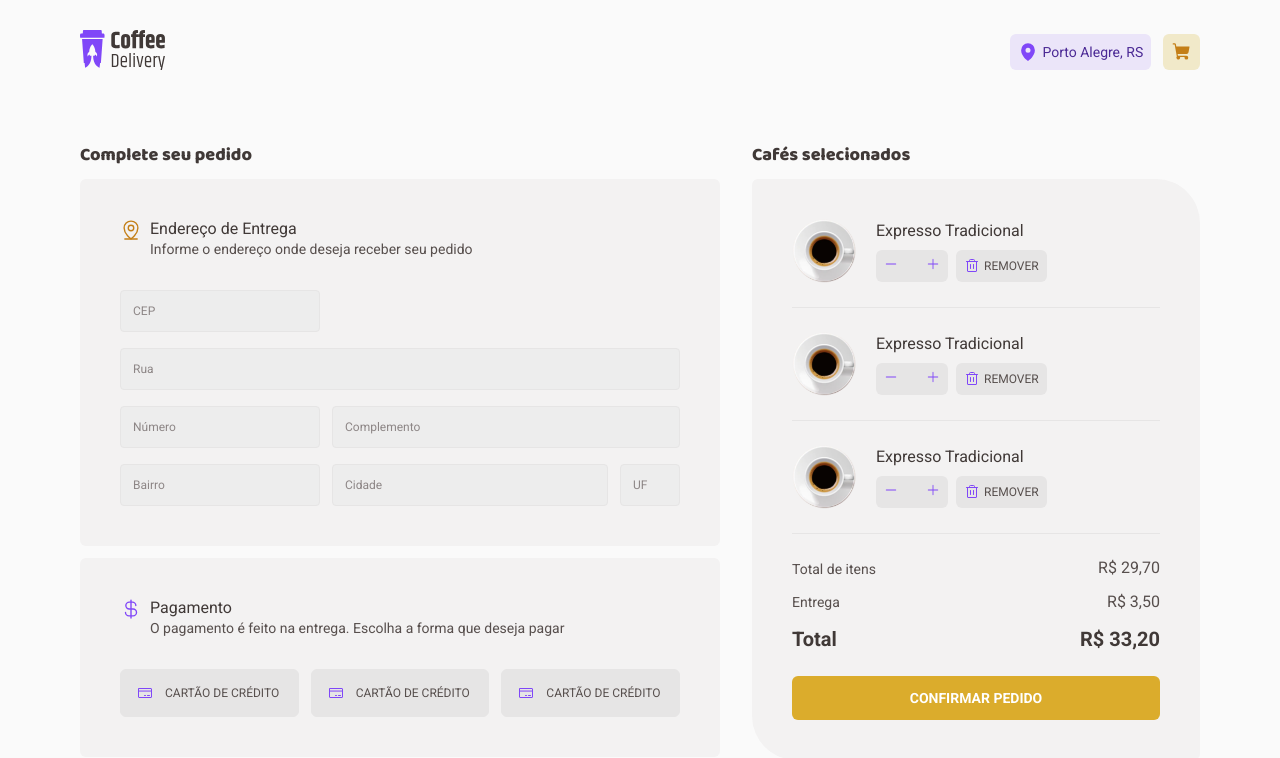
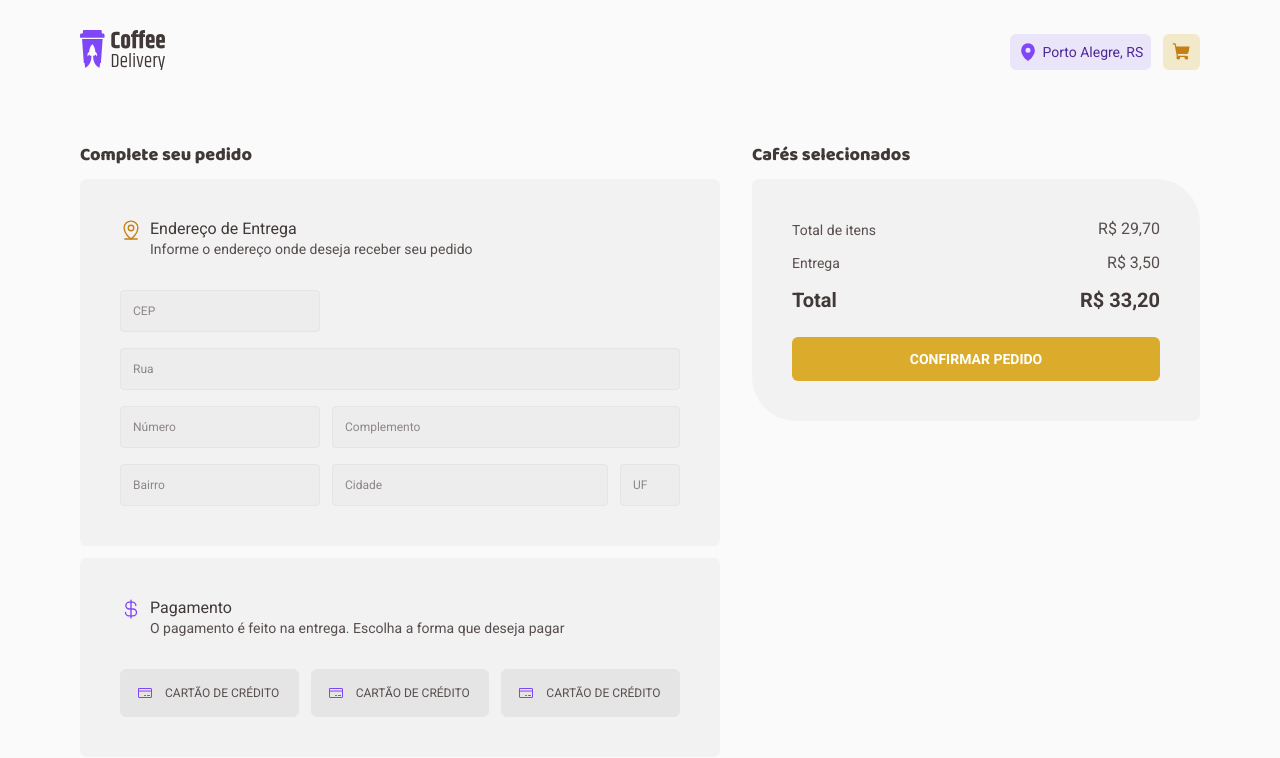
Before and after one commit to WD-GabrielKenji/Ignite-CoffeeDelivery, a React (Vite) app: page /completeOrder in a window 1280 px wide. Shown: the top 758 px of the page. Built offline with nearby package versions, Linux system fonts and the light colour scheme.

Commit message:
:sparkles: feat: Seleção de Itens do Componente Confirmação de Coffee

```diff
--- a/src/contexts/CartContext.tsx
+++ b/src/contexts/CartContext.tsx
@@ -11,6 +11,11 @@ interface CartContextType {
   cartItems: CartItem[]
   cartQuantity: number
   addCoffeeToCart: (coffee: CartItem) => void
+  changeCartItemQuantity: (
+    cartItemId: number,
+    type: 'increase' | 'decrease',
+  ) => void
+  removeCartItem: (cartItemId: number) => void
 }
 
 export const CartContext = createContext({} as CartContextType)
@@ -40,10 +45,50 @@ export function CartContextProvider({ children }: CartContextProviderProps) {
     setCartItems(newCart)
   }
 
-  console.log(cartItems)
+  function changeCartItemQuantity(
+    cartItemId: number,
+    type: 'increase' | 'decrease',
+  ) {
+    const newCart = produce(cartItems, (draft) => {
+      const coffeeExistsInCart = cartItems.findIndex(
+        (cartItem) => cartItem.id === cartItemId,
+      )
+
+      if (coffeeExistsInCart >= 0) {
+        const item = draft[coffeeExistsInCart]
+
+        draft[coffeeExistsInCart].quantity =
+          type === 'increase' ? item.quantity + 1 : item.quantity - 1
+      }
+    })
+
+    setCartItems(newCart)
+  }
+
+  function removeCartItem(cartItemId: number) {
+    const newCart = produce(cartItems, (draft) => {
+      const coffeeExistsInCart = cartItems.findIndex(
+        (cartItem) => cartItem.id === cartItemId,
+      )
+
+      if (coffeeExistsInCart >= 0) {
+        draft.splice(coffeeExistsInCart, 1)
+      }
+    })
+
+    setCartItems(newCart)
+  }
 
   return (
-    <CartContext.Provider value={{ cartItems, cartQuantity, addCoffeeToCart }}>
+    <CartContext.Provider
+      value={{
+        cartItems,
+        cartQuantity,
+        addCoffeeToCart,
+        changeCartItemQuantity,
+        removeCartItem,
+      }}
+    >
       {children}
     </CartContext.Provider>
   )
--- a/src/pages/CompleteOrder/Components/CoffeeCartCard/index.tsx
+++ b/src/pages/CompleteOrder/Components/CoffeeCartCard/index.tsx
@@ -1,7 +1,9 @@
+import { useCart } from '../../../../hooks/useCart'
+import { CartItem } from '../../../../contexts/CartContext'
+import { formatMoney } from '../../../../utils/formatMoney'
 import { RegularText } from '../../../../Components/Typography'
 import { QuantityInput } from '../../../../Components/QuantifyInput'
 
-import coffee from '../../../../../public/coffees/tradicional.png'
 import { Trash } from 'phosphor-react'
 import {
   ActionsContainer,
@@ -9,23 +11,50 @@ import {
   RemoveButton,
 } from './styles'
 
-export function CoffeeCartCard() {
+interface CoffeeCartCardProps {
+  coffee: CartItem
+}
+
+export function CoffeeCartCard({ coffee }: CoffeeCartCardProps) {
+  const { changeCartItemQuantity, removeCartItem } = useCart()
+
+  const coffeeTotal = coffee.price * coffee.quantity
+  const formattedPrice = formatMoney(coffeeTotal)
+
+  function handleIncrease() {
+    changeCartItemQuantity(coffee.id, 'increase')
+  }
+
+  function handleDecrease() {
+    changeCartItemQuantity(coffee.id, 'decrease')
+  }
+
+  function handleRemove() {
+    removeCartItem(coffee.id)
+  }
+
   return (
     <CoffeeCartCardContainer>
       <div>
-        <img src={coffee} alt="" />
+        <img src={`/coffees/${coffee.photo}`} alt="" />
 
         <div>
-          <RegularText color="subtitle">Expresso Tradicional</RegularText>
+          <RegularText color="subtitle">{coffee.name}</RegularText>
           <ActionsContainer>
-            <QuantityInput size="small" />
-            <RemoveButton type="button">
+            <QuantityInput
+              onIncrease={handleIncrease}
+              onDecrease={handleDecrease}
+              quantity={coffee.quantity}
+              size="small"
+            />
+            <RemoveButton type="button" onClick={handleRemove}>
               <Trash size={16} />
               REMOVER
             </RemoveButton>
           </ActionsContainer>
         </div>
       </div>
+      <p>R$ {formattedPrice}</p>
     </CoffeeCartCardContainer>
   )
 }
--- a/src/pages/CompleteOrder/Components/SelectedCoffees/index.tsx
+++ b/src/pages/CompleteOrder/Components/SelectedCoffees/index.tsx
@@ -1,3 +1,5 @@
+import { useCart } from '../../../../hooks/useCart'
+
 import { TitleText } from '../../../../Components/Typography'
 import { CoffeeCartCard } from '../CoffeeCartCard'
 import { ConfirmationSection } from './ConfirmationSection'
@@ -5,6 +7,8 @@ import { ConfirmationSection } from './ConfirmationSection'
 import { DetailsContainer, SelectedCoffeesContainer } from './styles'
 
 export function SelectedCoffees() {
+  const { cartItems } = useCart()
+
   return (
     <SelectedCoffeesContainer>
       <TitleText size="xs" color="subtitle">
@@ -12,9 +16,9 @@ export function SelectedCoffees() {
       </TitleText>
 
       <DetailsContainer>
-        <CoffeeCartCard />
-        <CoffeeCartCard />
-        <CoffeeCartCard />
+        {cartItems.map((item) => (
+          <CoffeeCartCard key={item.id} coffee={item} />
+        ))}
 
         <ConfirmationSection />
       </DetailsContainer>
```
